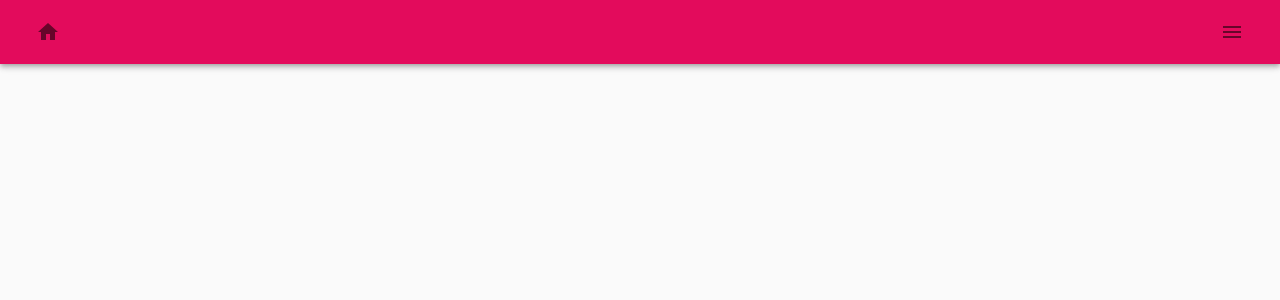
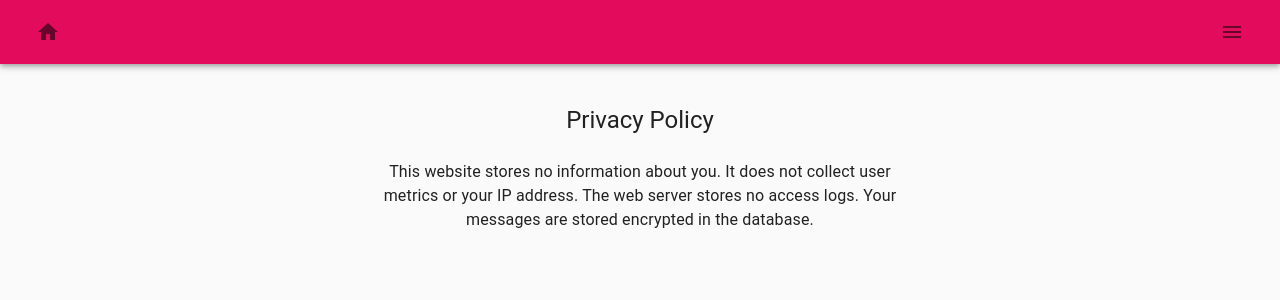
Before and after one commit to Tsuribori/rbfront, a React (Create React App) app: page /privacy in a window 1280 px wide. Shown: the top 300 px of the page. Built offline with nearby package versions, Linux system fonts and the light colour scheme.

Commit message:
Added Privacy.js

```diff
--- a/package.json
+++ b/package.json
@@ -5,6 +5,7 @@
   "dependencies": {
     "@material-ui/core": "^4.3.1",
     "@material-ui/icons": "^4.2.1",
+    "axios": "^0.19.0",
     "react": "^16.8.6",
     "react-dom": "^16.8.6",
     "react-router-dom": "^5.0.1",
--- a/src/Base.js
+++ b/src/Base.js
@@ -14,6 +14,7 @@ import { BrowserRouter as Router, Route, Link} from 'react-router-dom';
 import Theme from './Theme.js';
 import Home from './Home.js';
 import CreateThread from './CreateThread.js';
+import Privacy from './Privacy.js';
 
 const styles = theme => ({
   toolBar: {
@@ -67,13 +68,19 @@ class Base extends Component {
                >
                  Create thread
                </MenuItem>
-               <MenuItem>Privacy</MenuItem>
+               <MenuItem
+                 component={Link}
+                 to="/privacy"
+               >
+                 Privacy
+               </MenuItem>
              </Menu>
             </Toolbar>
           </AppBar>
 
           <Route path="/" exact component={Home} />
           <Route path="/create" component={CreateThread} />
+          <Route path="/privacy" component={Privacy} />
          </Router>
         </ThemeProvider>
       </CssBaseline>
--- /dev/null
+++ b/src/Privacy.js
@@ -0,0 +1,45 @@
+import React from 'react';
+import Container from '@material-ui/core/Container';
+import Typography from '@material-ui/core/Typography';
+import { withStyles } from '@material-ui/core/styles';
+
+const styles = (theme) => ({
+  textBox: {
+    textAlign: 'center',
+    paddingTop: theme.spacing(5),
+  },
+  statement: {
+    paddingTop: theme.spacing(3),
+  },
+})
+
+function Privacy(props) {
+
+  const classes = props.classes
+
+  return (
+    <Container
+      maxWidth="sm"
+      className={classes.textBox}
+    >
+      <Typography
+        variant="h5"
+        component="h5"
+      >
+        Privacy Policy
+      </Typography>
+
+      <Typography
+        variant="body1"
+        className={classes.statement}
+      >
+        This website stores no information about you.
+        It does not collect user metrics or your IP address.
+        The web server stores no access logs. Your messages are stored encrypted
+        in the database.
+      </Typography>
+    </Container>
+  )
+}
+
+export default withStyles(styles)(Privacy);
```
Also changed, not shown: 1 other file (tests, documents, lock files or other folders).
